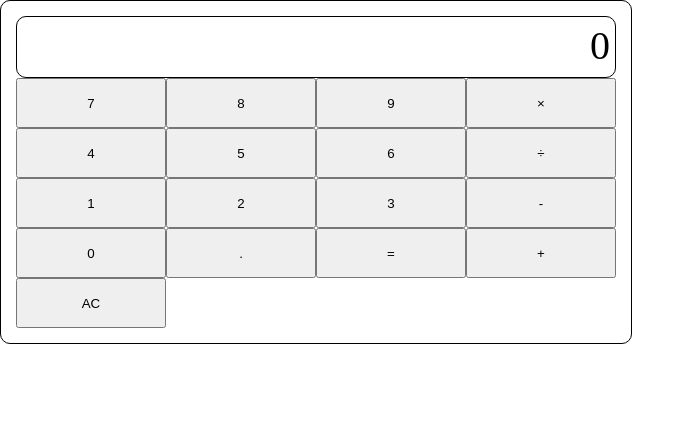
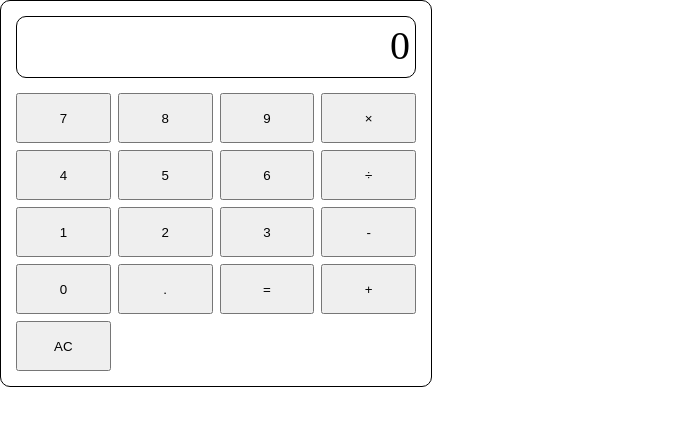
Before and after one commit to ChewingTabasco/calculator, a plain HTML site: page index.html in a window 1280 px wide. Shown: the whole page, without its empty margins (0-695 px from the left). Drawn offline with Linux system fonts and the light colour scheme.

Commit message:
Edit button gaps

```diff
--- a/style.css
+++ b/style.css
@@ -4,7 +4,7 @@
 }
 
 #ui-container {
-  width: 600px;
+  width: 400px;
   padding: 15px;
   border: 1px solid black;
   border-radius: 10px;
@@ -18,11 +18,13 @@
 
   font-size: 40px;
   text-align: right;
+  margin-bottom: 15px;
 }
 
 #btn-container {
   display: grid;
   grid-template-columns: repeat(4, 1fr);
+  gap: 7px;
 }
 
 button {
```
